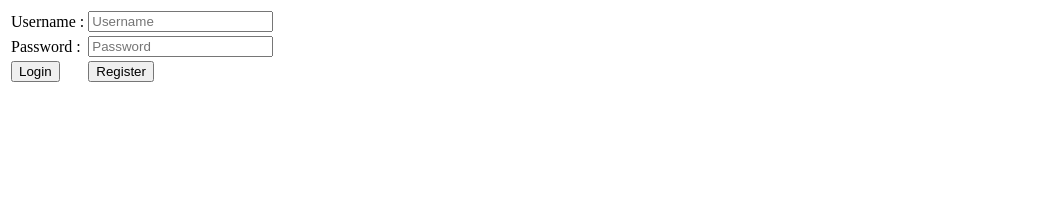
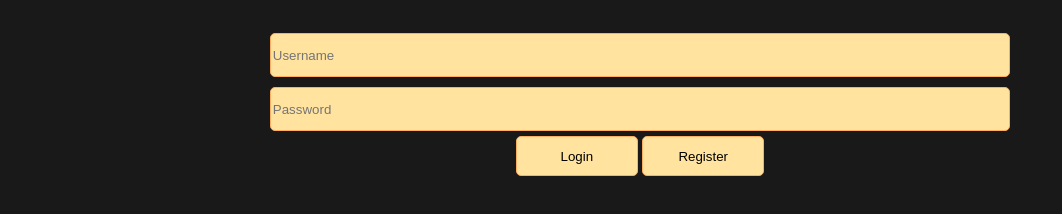
Before and after one commit to abinthaha/mySqlExample, a website: page views/index.html in a window 1280 px wide. Shown: the whole page, without its empty margins (0-1062 px from the left). Drawn offline with Linux system fonts and the light colour scheme.

Commit message:
Session completed

```diff
--- a/views/index.html
+++ b/views/index.html
@@ -3,36 +3,57 @@
 <head>
     <meta charset="UTF-8">
     <title>Login Page</title>
+    <link rel="stylesheet" href="../css/styles.css" media="screen" title="no title" charset="utf-8">
+
+    <style media="screen">
+        body {
+            padding: 20px;
+            background-color: rgba(0, 0, 0, 0.9);;
+            text-align: center;
+        }
+        .area input {
+            width: 60%;
+            height: 40px;
+            outline: none;
+            border-radius: 5px;
+            border: 1px solid #ffad60;
+            background-color: #ffe39f;
+            color: black;
+            margin: 5px;
+        }
+        .button input {
+            width: 10%;
+            height: 40px;
+            border: 1px solid #ffad60;
+            background-color: #ffe39f;
+            outline: none;
+            border-radius: 5px;
+            transition: all 0.2s linear;
+        }
+        .button input:hover {
+            cursor: pointer;
+            border: 1px solid #ffe39f;
+            background-color: #ffad60;
+        }
+        .button input:active {
+            cursor: pointer;
+            border: 1px solid #ffe39f;
+            background-color: #ffad60;
+        }
+    </style>
 </head>
 <body>
     <form class="" action="" method="post">
-        <table>
-            <tr>
-                <td>
-                    Username :
-                </td>
-                <td>
-                    <input type="text" name="uname" placeholder="Username">
-                </td>
-            </tr>
-            <tr>
-                <td>
-
-                    Password :
-                </td>
-                <td>
-                    <input type="password" name="pass" value="" placeholder="Password">
-                </td>
-            </tr>
-            <tr>
-                <td>
-                    <input type="submit" name="name" value="Login">
-                </td>
-                <td>
-                    <input type="button" name="name" value="Register" onclick="location.href= './register'">
-                </td>
-            </tr>
-        </table>
+        <div class="area">
+            <input type="text" name="uname" placeholder="Username">
+        </div>
+        <div class="area">
+            <input type="password" name="pass" value="" placeholder="Password">
+        </div>
+        <div class=" button">
+            <input type="submit" name="name" value="Login">
+            <input type="button" name="name" value="Register" onclick="location.href= './register'">
+        </div>
     </form>
 </body>
 </html>
```
Also changed, not shown: routes/route.js (+8 -9 lines), views/home.html (+10 -1 lines).
